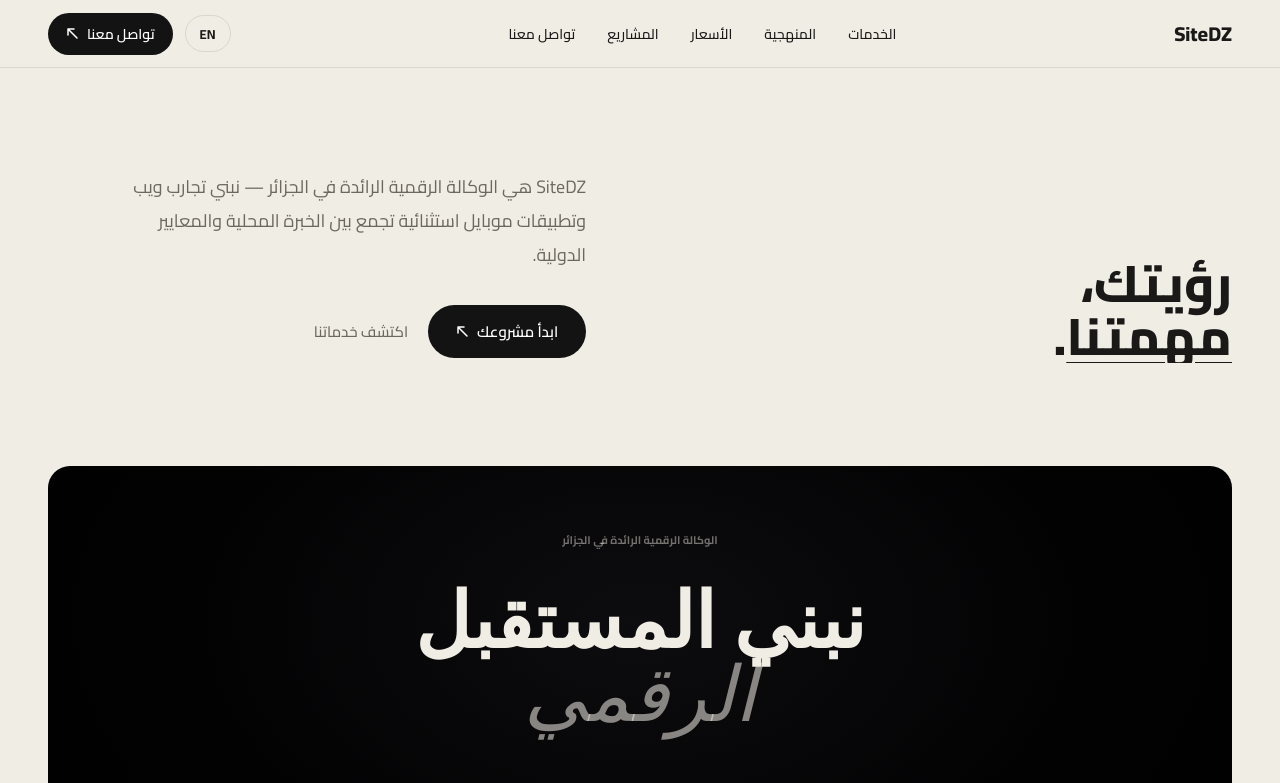
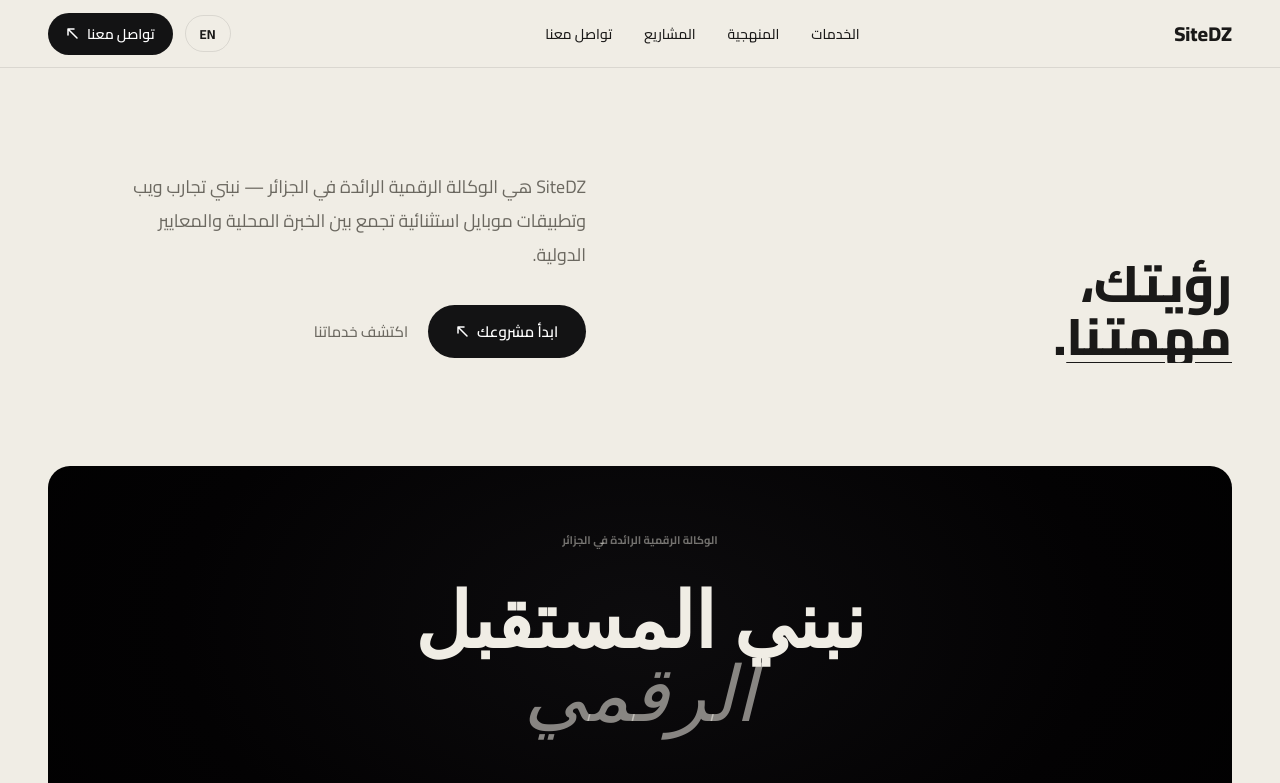
Before and after one commit to autonomyowner/SITEDZ, a React (Vite) app: page / in a window 1280 px wide. Shown: the top 783 px of the page. Built offline with nearby package versions, Linux system fonts and the light colour scheme.

Commit message:
Remove pricing link from header nav
Co-Authored-By: Claude Sonnet 4.6 <noreply@anthropic.com>

```diff
--- a/src/App.jsx
+++ b/src/App.jsx
@@ -21,7 +21,6 @@ function Nav() {
             <>
               <a href="/en#services">Services</a>
               <a href="/en#process">Process</a>
-              <a href="/en#pricing">Pricing</a>
               <a href="/en#projects">Projects</a>
               <a href="/en#contact">Contact</a>
             </>
@@ -29,7 +28,6 @@ function Nav() {
             <>
               <a href="/#services">الخدمات</a>
               <a href="/#process">المنهجية</a>
-              <a href="/#pricing">الأسعار</a>
               <a href="/#projects">المشاريع</a>
               <a href="/#contact">تواصل معنا</a>
             </>
```
